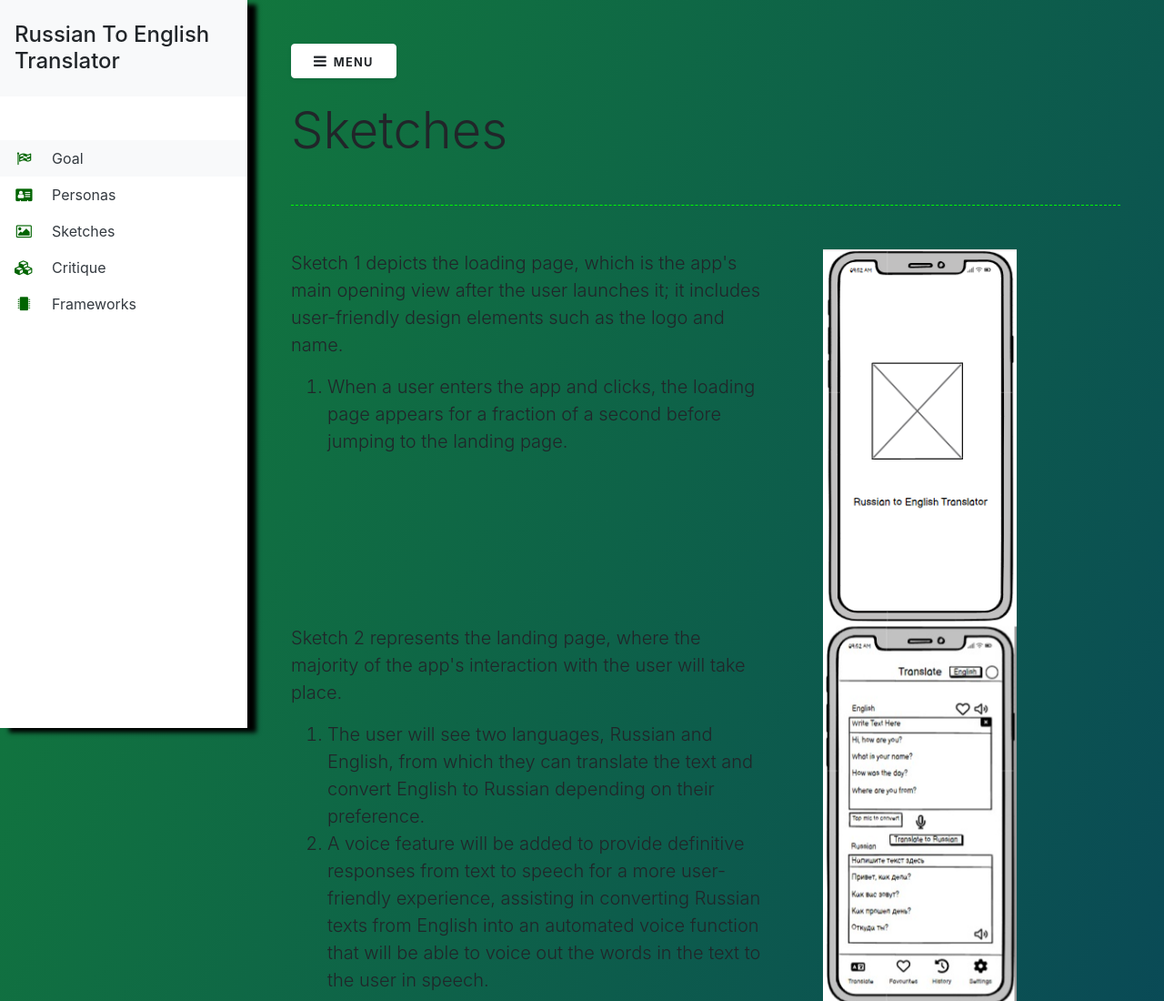
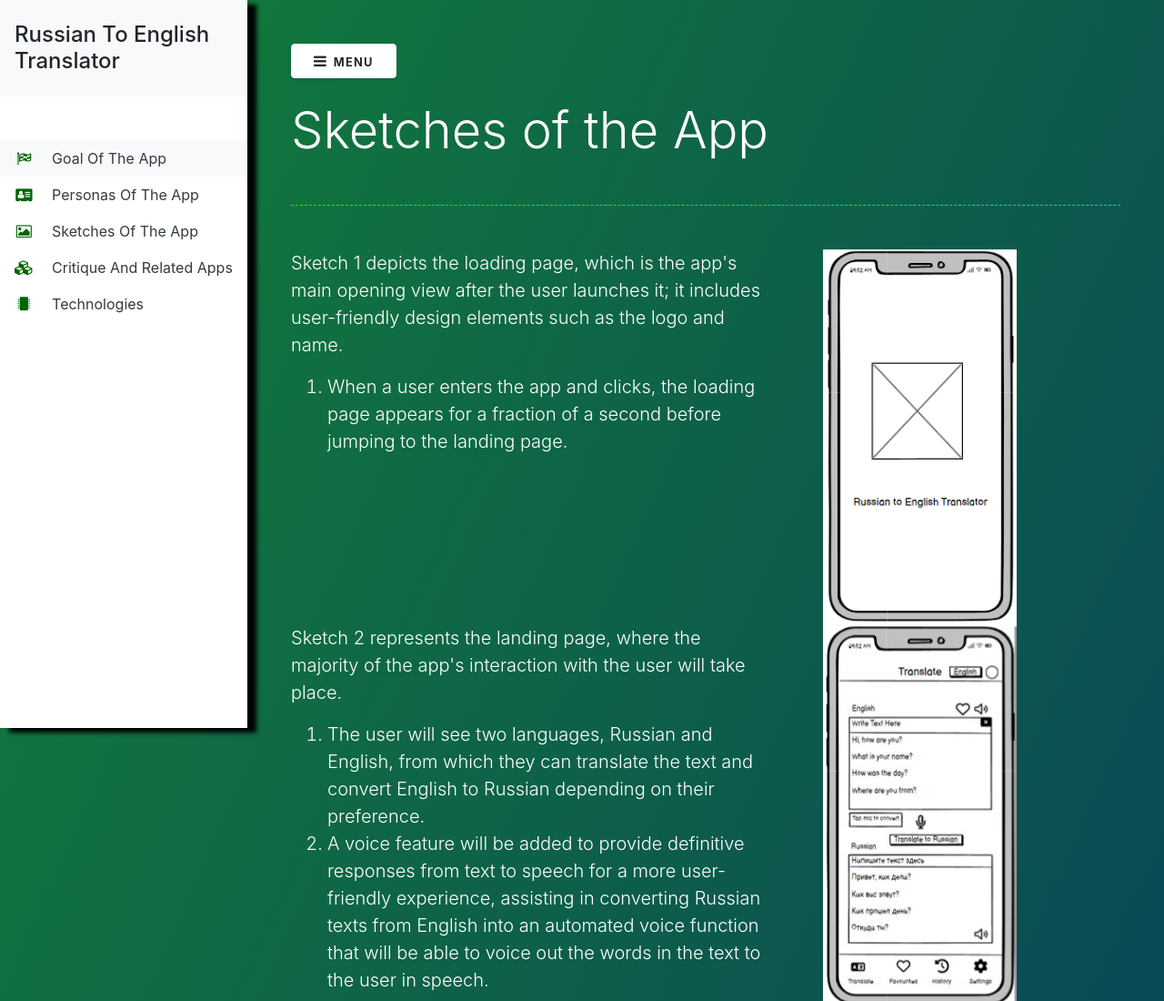
Before and after one commit to aemal55/Mobile-Computing-Assignment-1, a plain HTML site: page sketches.html in a window 1280 px wide. Shown: the top 1100 px of the page at 91% size. Drawn offline with nearby package versions, Linux system fonts and the light colour scheme; a script that the page names is missing.

Commit message:
Sample File 1

```diff
--- a/sketches.html
+++ b/sketches.html
@@ -25,31 +25,31 @@
     <li class="nav-item">
       <a href="index.html" class="nav-link text-dark bg-light">
 	            <i class="fa fa-flag-checkered mr-3 text-primary fa-fw"></i>
-                Goal
+                Goal of the App
             </a>
     </li>
     <li class="nav-item">
       <a href="personas.html" class="nav-link text-dark">
 	            <i class="fa fa-address-card mr-3 text-primary fa-fw"></i>
-                Personas
+                Personas of the App
             </a>
     </li>
     <li class="nav-item">
       <a href="" id="scrollToTop" class="nav-link text-dark">
 	            <i class="fa fa-picture-o mr-3 text-primary fa-fw"></i>
-                Sketches
+                Sketches of the App
             </a>
     </li>
     <li class="nav-item">
         <a href="critique.html" class="nav-link text-dark">
 		          <i class="fa fa-cubes mr-3 text-primary fa-fw"></i>
-                  Critique
+                  Critique and Related Apps
               </a>
       </li>
     <li class="nav-item">
       <a href="tech.html" class="nav-link text-dark">
 	        <i class="fa fa-microchip mr-3 text-primary fa-fw"></i>
-            Frameworks
+            Technologies
             </a>
 </li>
   </ul>
@@ -62,10 +62,10 @@
   <button id="sidebarCollapse" type="button" class="btn btn-light bg-white rounded-pill shadow-sm px-4 mb-4"><i class="fa fa-bars mr-2"></i><small class="text-uppercase font-weight-bold">Menu</small></button>
 
   <!--Content -->
-  <h2 class="display-4 text-black">Sketches</h2>
-  <p class="lead text-black mb-0"></p>
+  <h2 class="display-4 text-white">Sketches of the App</h2>
+  <p class="lead text-white mb-0"></p>
   <div class="separator"></div>
-  <div class="row text-black">
+  <div class="row text-white">
       <div class="col-lg-7">
         <p class="lead">Sketch 1 depicts the loading page, which is the app's main opening view after the user launches it; it includes user-friendly design elements such as the logo and name.</p>
         <ol class="lead">
```
